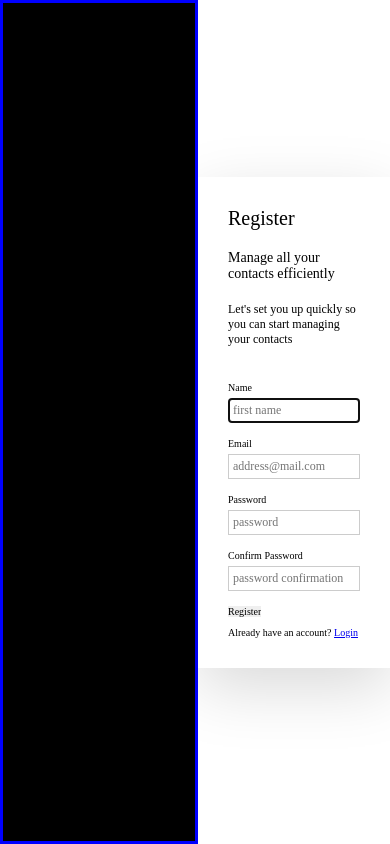
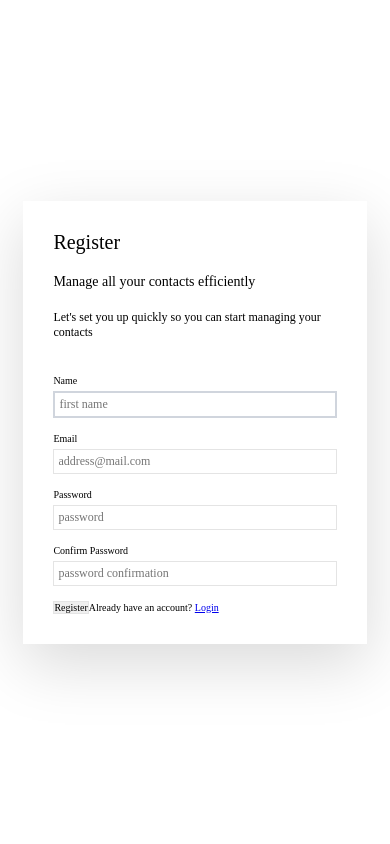
Before and after one commit to cemmanuelonyema/Contact-Manager, a React (Vite) app in the folder client/: page /register in a window 390 px wide. Built offline with nearby package versions, Linux system fonts and the light colour scheme.

Commit message:
Add mobile responsive breakpoint

```diff
--- a/client/src/Layout.jsx
+++ b/client/src/Layout.jsx
@@ -4,7 +4,7 @@ import { NavHeader } from "./components/layout/nav/Nav";
 
 const Layout = () => {
   return (
-    <Fragment className="App-container">
+    <Fragment>
       <Outlet />
     </Fragment>
   );
--- a/client/src/pages/registration/register.scss
+++ b/client/src/pages/registration/register.scss
@@ -1,44 +1,80 @@
+@import "../../styles/abstract/mixins";
+
 .page__container {
   display: flex;
   align-items: center;
   min-height: 100vh;
-}
 
   .left {
     width: 40vw;
     height: 100vh;
+    background-color: black;
+
+    @include respond(phone) {
+      display: none;
+    }
   }
 
   .right {
     width: 60vw;
+    padding: 0 6vw;
+
+    @include respond(phone) {
+      width: 100vw;
+    }
+  }
 }
 
-.left {
-  flex: 1;
-  background-color: black;
-  border: 3px solid blue;
+.form__container {
+  max-width: 400px;
+  margin: auto;
+  padding: 3rem;
+  box-shadow: 0 2rem 6rem rgba(0, 0, 0, 0.15);
+
+  display: flex;
+  flex-direction: column;
+  gap: 2rem;
+
+  h1 {
+    font-size: 2rem;
+  }
+  h3 {
+    font-size: 1.4rem;
+  }
+  p {
+    font-size: 1.2rem;
+  }
 }
 
-.right {
-  flex: 1;
-}
-
+form {
   .form_group {
     margin: 1.5rem 0;
   }
 
-.form_group input {
+  .form_group {
+    input,
+    label,
+    span {
       display: block;
+    }
+
+    input {
       width: 100%;
       padding: 0.4rem;
       font-size: 1.2rem;
-  border: 1px solid #ccc;
+      //   border: 1px solid #ccc;
     }
 
     label {
-  display: block;
       margin-bottom: 0.5rem;
     }
+  }
+
+  span {
+    margin-top: 1rem;
+  }
+}
+
 /* Forms */
 /*
 
@@ -90,29 +126,3 @@ h2,
 h3 {
   text-align: center;
 } */
-
-.form__container {
-  max-width: 400px;
-  margin: auto;
-  padding: 3rem;
-  box-shadow: 0 2rem 6rem rgba(0, 0, 0, 0.15);
-
-  display: flex;
-  flex-direction: column;
-  gap: 2rem;
-
-  h1 {
-    font-size: 2rem;
-  }
-  h3 {
-    font-size: 1.4rem;
-  }
-  p {
-    font-size: 1.2rem;
-  }
-
-  span {
-    display: block;
-    margin-top: 1rem;
-  }
-}
--- a/client/src/styles/base/_base.scss
+++ b/client/src/styles/base/_base.scss
@@ -7,7 +7,6 @@
   border: 0;
   font-size: 100%;
   font: inherit;
-  vertical-align: baseline;
   box-sizing: inherit;
 }
 
@@ -16,3 +15,12 @@ html {
   font-size: 62.5%;
   scroll-behavior: smooth;
 }
+
+input {
+  outline: none;
+  border: 1px solid #e4e4e4;
+
+  &:focus {
+    border: 2px solid #d0d5dd;
+  }
+}
```
Lines whose indentation alone changed are shown as unchanged.
